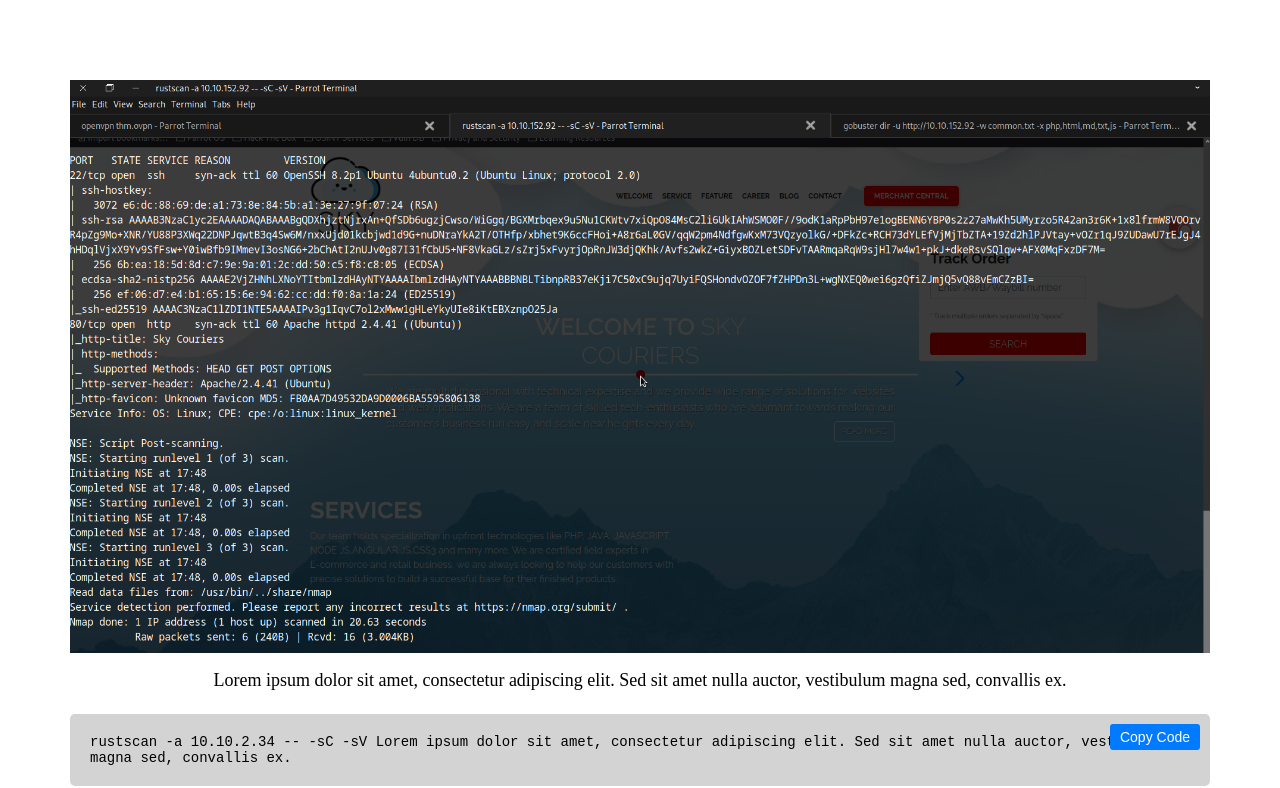
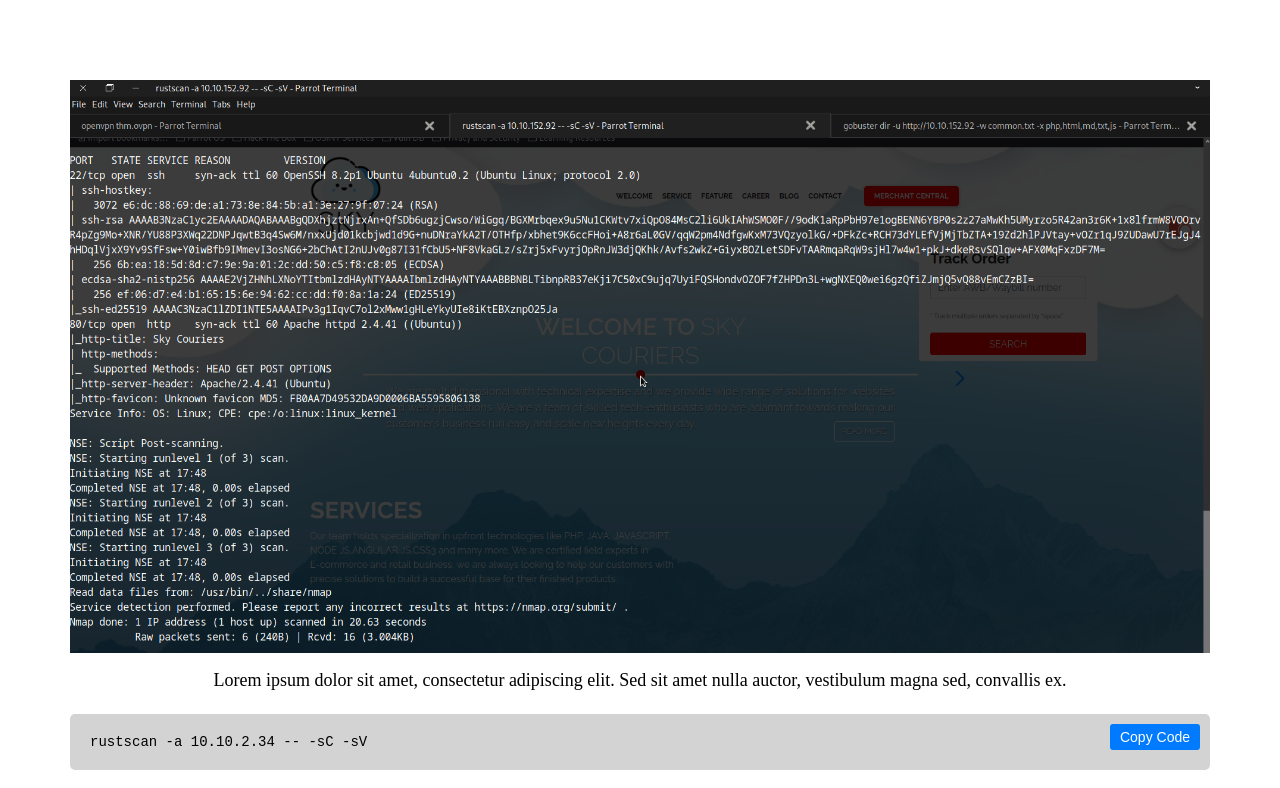
Before and after one commit to muhammedkayag/muhammedkayag.github.io, a plain HTML site: page index.html in a window 1280 px wide. Shown: the top 788 px of the page. Drawn offline with Linux system fonts and the light colour scheme.

Commit message:
Update index.html

```diff
--- a/index.html
+++ b/index.html
@@ -320,7 +320,7 @@
         <div class="photo-container">
             <img src="pics/r1.png" alt="Image 1">
             <p>Lorem ipsum dolor sit amet, consectetur adipiscing elit. Sed sit amet nulla auctor, vestibulum magna sed, convallis ex.</p>
-            <div class="code-block"><button onclick="navigator.clipboard.writeText(this.nextElementSibling.innerText).then(() => { this.innerText='Copied'; setTimeout(() => { this.innerText='Copy Code'; }, 2000); });">Copy Code</button><pre><code style="width: 100%;">rustscan -a 10.10.2.34 -- -sC -sV Lorem ipsum dolor sit amet, consectetur adipiscing elit. Sed sit amet nulla auctor, vestibulum magna sed, convallis ex.</code></pre></div>
+            <div class="code-block"><button onclick="navigator.clipboard.writeText(this.nextElementSibling.innerText).then(() => { this.innerText='Copied'; setTimeout(() => { this.innerText='Copy Code'; }, 2000); });">Copy Code</button><pre><code style="width: 100%;">rustscan -a 10.10.2.34 -- -sC -sV</code></pre></div>
         </div>
         <div class="photo-container">
             <img src="pics/r2.png" alt="Image 2">
```
